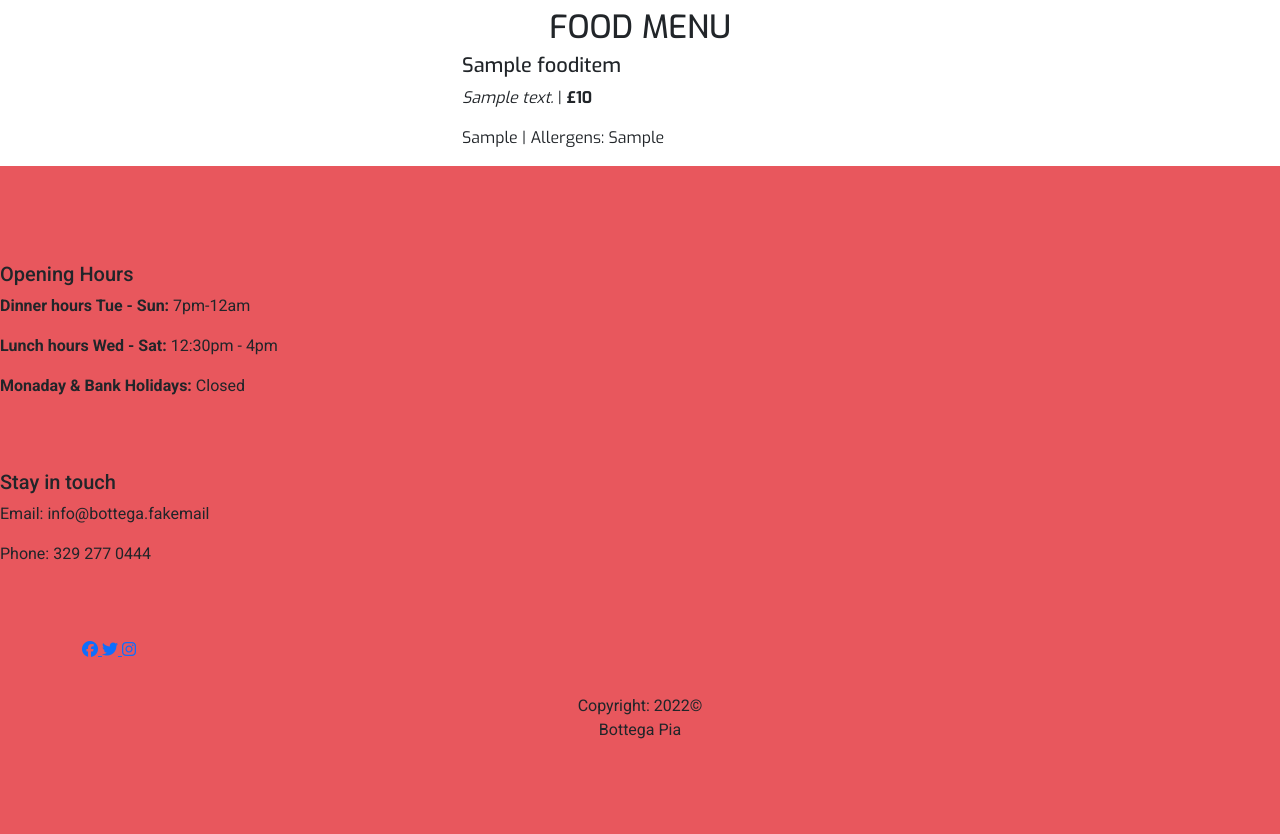
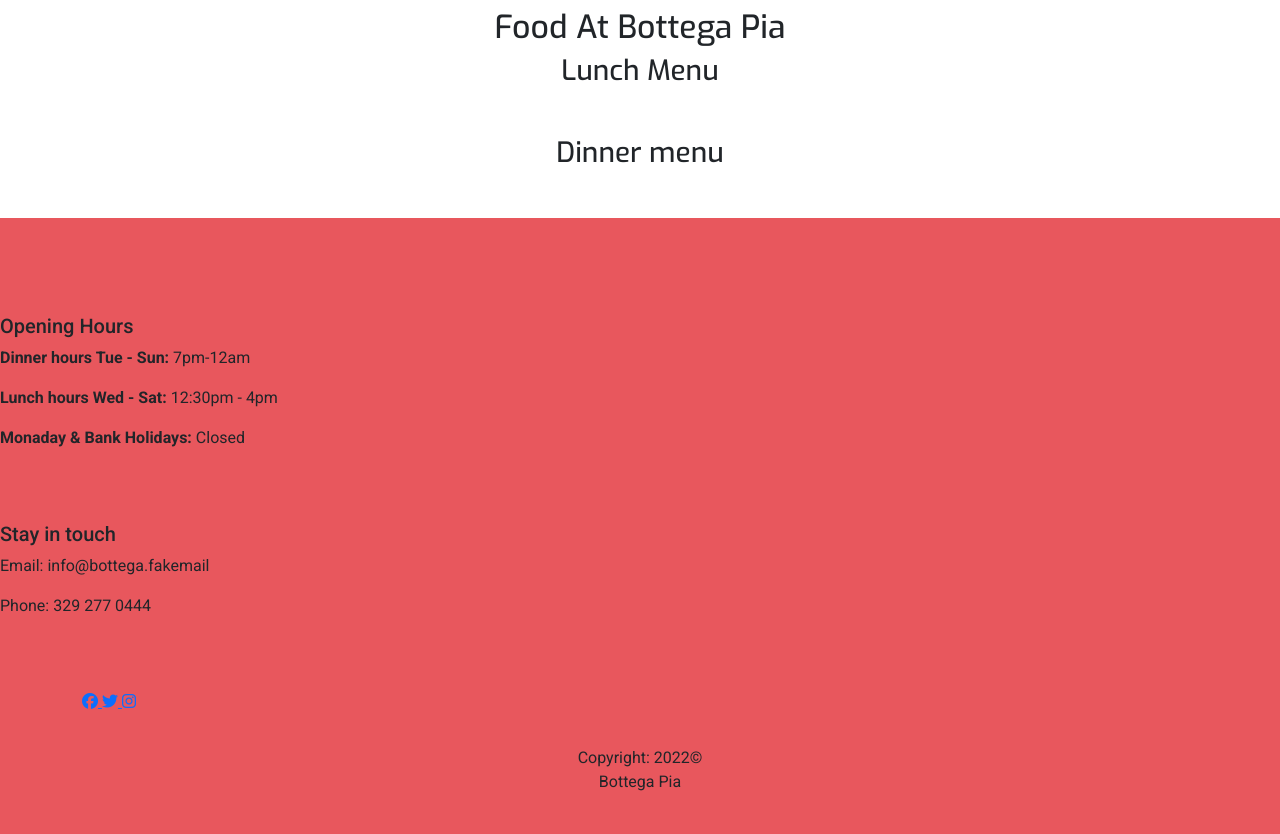
Before and after one commit to ExcellentWish/portfolio-project-4, a Django app: page /menus/food_menu/ in a window 1280 px wide. Shown: the part 321-1155 px from the top of the page. Before the commit the page ends 1060 px from the top, so only its background shows below. Run offline with Django 3.2, Linux system fonts and the light colour scheme; tables that the repository leaves empty hold one stand-in row (values such as "Sample post"); some libraries are stand-ins or nearby versions.

Commit message:
Amend Foodmenu to filter lunch and dinner menus

```diff
--- a/bottega_pia/settings.py
+++ b/bottega_pia/settings.py
@@ -46,6 +46,7 @@
     'cloudinary',
     'website',
     'menus',
+    'reservations',
 
 ]
 
--- a/menus/views.py
+++ b/menus/views.py
@@ -10,8 +10,15 @@
 
 class FoodMenu(generic.ListView):
     model = FoodItems
-    queryset = FoodItems.objects.filter(on_menu=True).order_by('food_menu_section')
     template_name = 'food_menu.html'
+    context_object_name = 'food_items'
+
+    def get_queryset(self):
+        queryset = {
+            'lunch_items': FoodItems.objects.all().filter(on_menu=True, food_menu_section=0),
+            'dinner_items': FoodItems.objects.all().filter(on_menu=True, food_menu_section=1)
+        }
+        return queryset
 
 class DrinkMenu(generic.ListView):
     model = DrinkItems
--- a/templates/drinks_menu.html
+++ b/templates/drinks_menu.html
@@ -16,7 +16,7 @@
         <div class="col-sm-4">
             {% for drinkitem in drinkitems_list %}
 
-            <h5> {{ drinkitem.dish_name }} </h5>
+            <h5> {{ drinkitem.drink_id }} </h5>
             <em> <p> {{ drinkitem.description }} </em> | <strong>£{{ drinkitem.price}}</strong></p>
             <p> {{ drinkitem.dietary }} | Allergens: {{ drinkitem.allergens }}</p>
 
--- a/templates/food_menu.html
+++ b/templates/food_menu.html
@@ -8,22 +8,41 @@
     <div class="row">
         <div class="col-sm-2"></div>
         <div class="col-sm-8">
-            <h2 class="text-center mt-2">FOOD MENU</h2>
+            <h2 class="text-center mt-2">Food At Bottega Pia</h2>
         </div>
     </div>
-    <div class="row">
+    <div class="row mb-4 ">
         <div class="col-sm-4"></div>
         <div class="col-sm-4">
 
-            {% for fooditem in fooditems_list %}
+            <h3 class="mb-4 text-center"> Lunch Menu</h3>
+            {% if food_items.breakfast_items %}
+            {% for fooditem in food_items.breakfast_items %}
 
             <h5> {{ fooditem.dish_name }} </h5>
             <em>
                 <p> {{ fooditem.description }}
-            </em> | <strong>£{{ fooditem.price }}</strong></p>
+            </em> | <strong>£{{ fooditem.price}}</strong></p>
             <p> {{ fooditem.dietary }} | Allergens: {{ fooditem.allergens }}</p>
 
             {% endfor %}
+            {% endif %}
+        </div>
+    </div>
+    <div class="row mb-4">
+        <div class="col-sm-4"></div>
+        <div class="col-sm-4">
+            <h3 class="mb-4 text-center"> Dinner menu</h3>
+            {% if food_items.dinner_items %}
+            {% for fooditem in food_items.dinner_items %}
+
+            <h5> {{ fooditem.dish_name }} </h5>
+            <em>
+                <p> {{ fooditem.description }}
+            </em> | <strong>£{{ fooditem.price}}</strong></p>
+            <p> {{ fooditem.dietary }} | Allergens: {{ fooditem.allergens }}</p>
+            {% endfor %}
+            {% endif %}
         </div>
     </div>
 </div>
```
